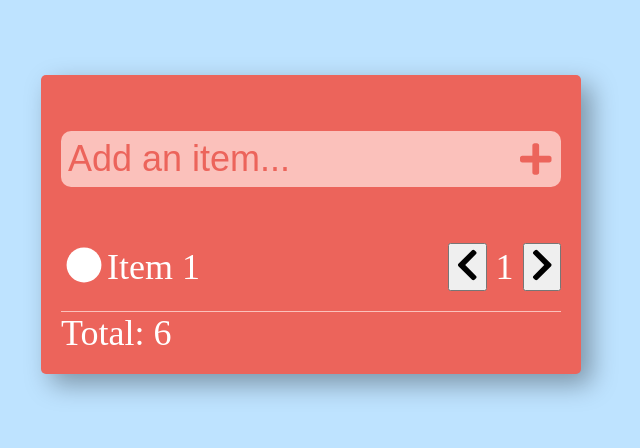
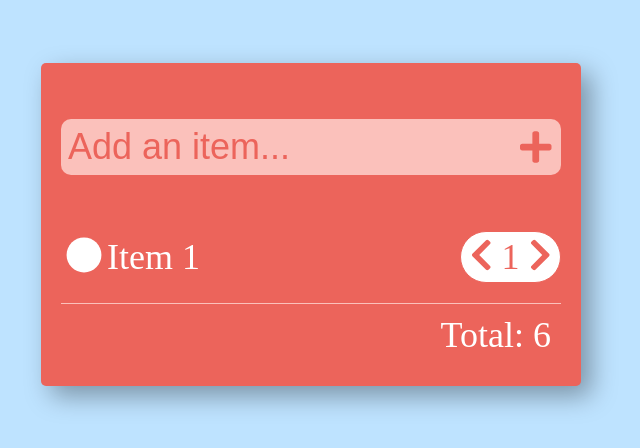
Before and after one commit to patinoale/checklist-app, a React (Create React App) app: page / in a window 1280 px wide. Shown: the part 176-624 px from the top of the page, without its empty margins (329-969 px from the left). Built offline with nearby package versions, Linux system fonts and the light colour scheme.

Commit message:
styles added to container

```diff
--- a/src/index.css
+++ b/src/index.css
@@ -93,3 +93,44 @@ input:focus {
   display: flex;
   justify-content: space-between;
 }
+
+.remove-butrton {
+  color: white;
+  background-color: red;
+}
+
+.total {
+  float: right;
+  padding: 10px;
+}
+
+.quantity {
+  display: flex;
+  align-items: center;
+  border: 1px solid #ec645b;
+  background: white;
+  border-radius: 50px;
+  font-size: 12px;
+  color: #ec645b;
+  min-width: 70px;
+  justify-content: space-between;
+}
+
+button {
+  background: transparent;
+  border: none;
+  margin: 3px;
+  color: #ec645b;
+}
+
+button:focus {
+  outline: 0;
+}
+
+button:hover {
+  cursor: pointer;
+}
+
+.completed {
+  text-decoration: line-through;
+}
```
